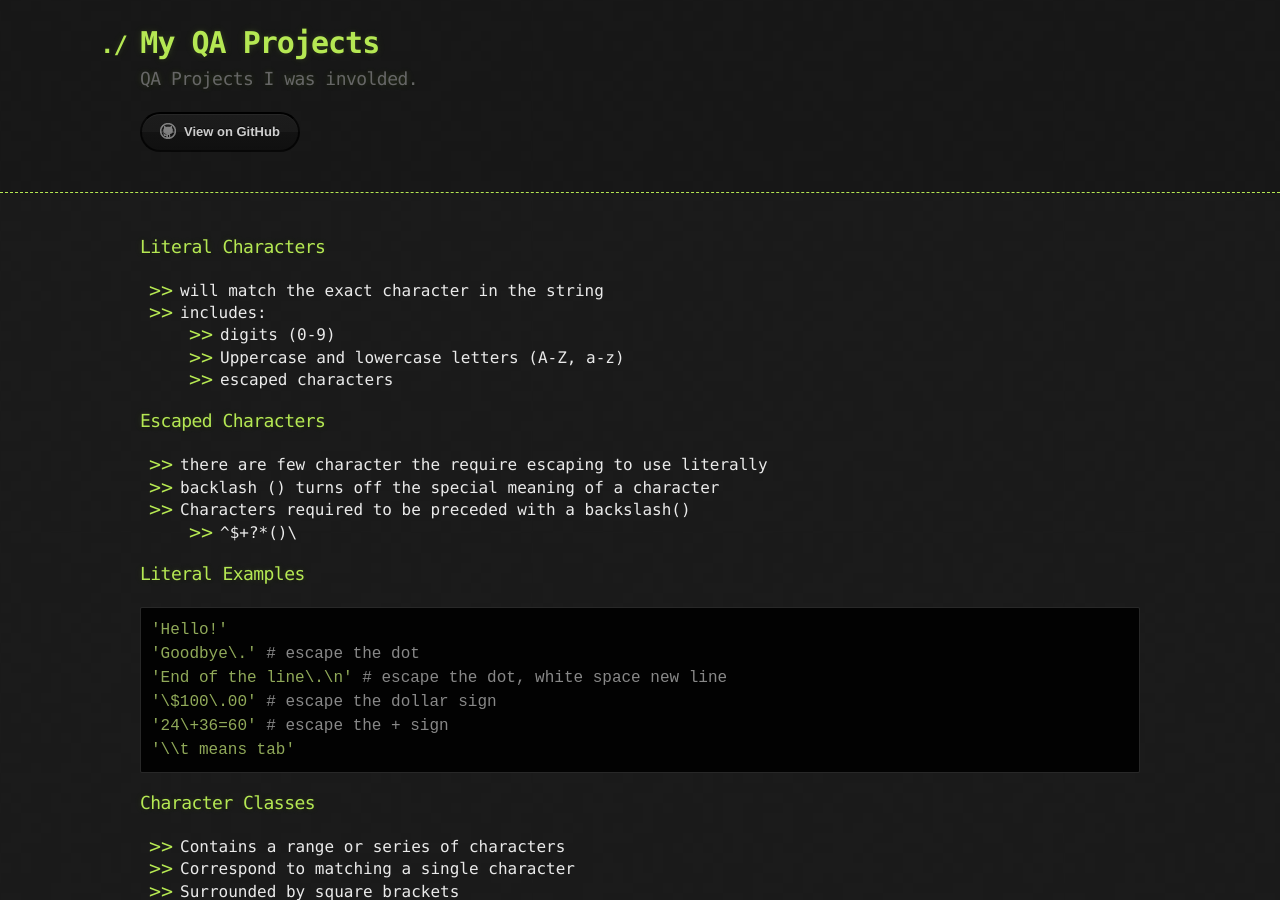
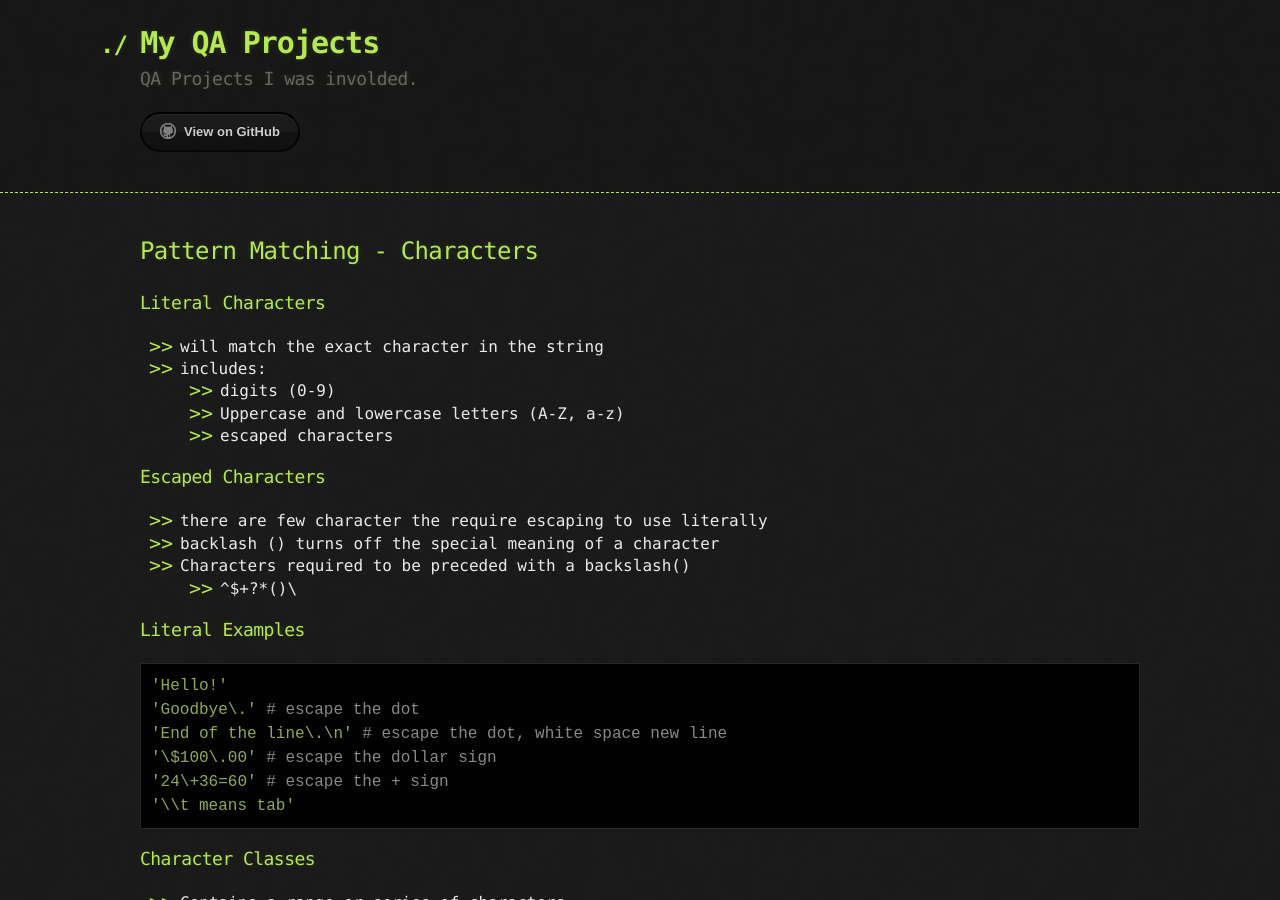
Before and after one commit to sciustechnologia/sciustechnologia.github.io, a Jekyll site: the page built from python/09_regularExpressions/0902.md, in a window 1280 px wide and 900 px high. Built offline with Jekyll 4.4.1, drawn with Linux system fonts in a browser that asks for light colours.

Commit message:
Update 0902.md

```diff
--- a/python/09_regularExpressions/0902.md
+++ b/python/09_regularExpressions/0902.md
@@ -2,6 +2,8 @@
 title: Python - Pattern Matching - Characters
 layout: default
 ---
+
+## Pattern Matching - Characters
 
 ### Literal Characters
 
```
